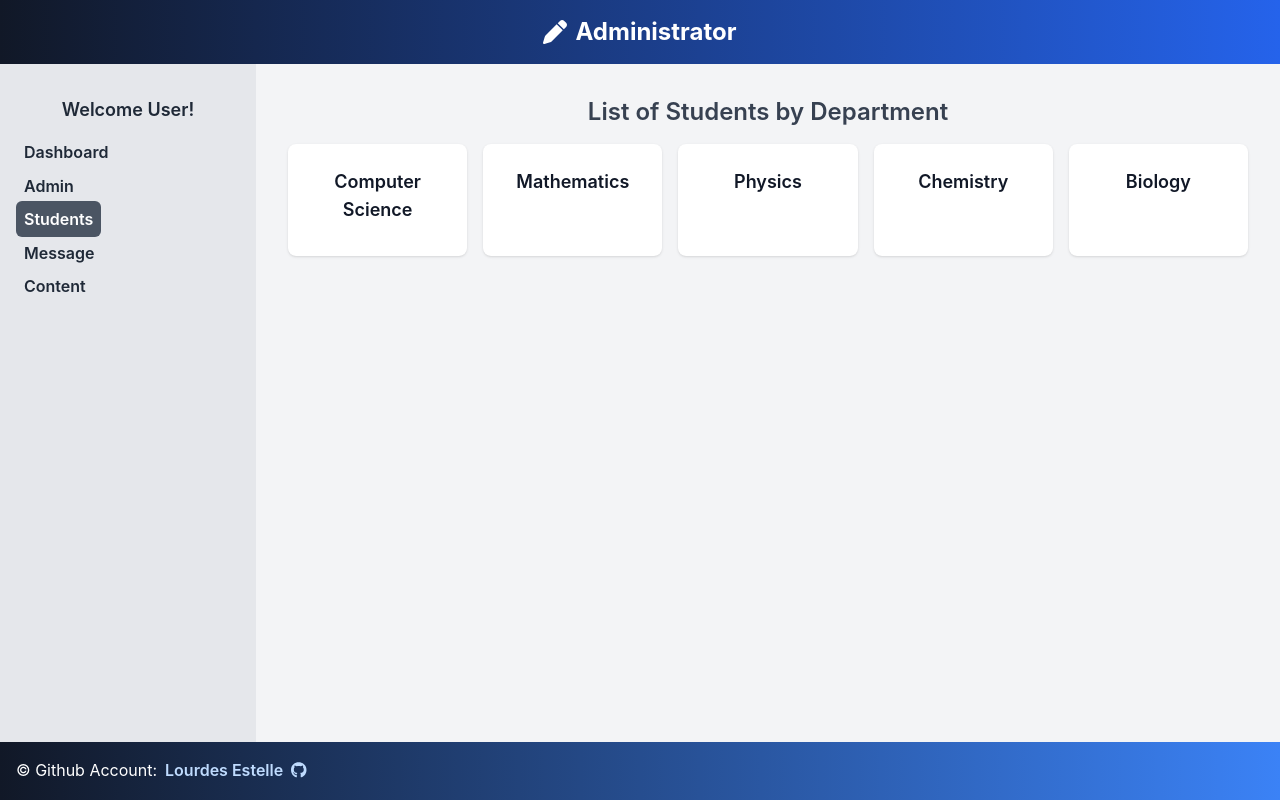
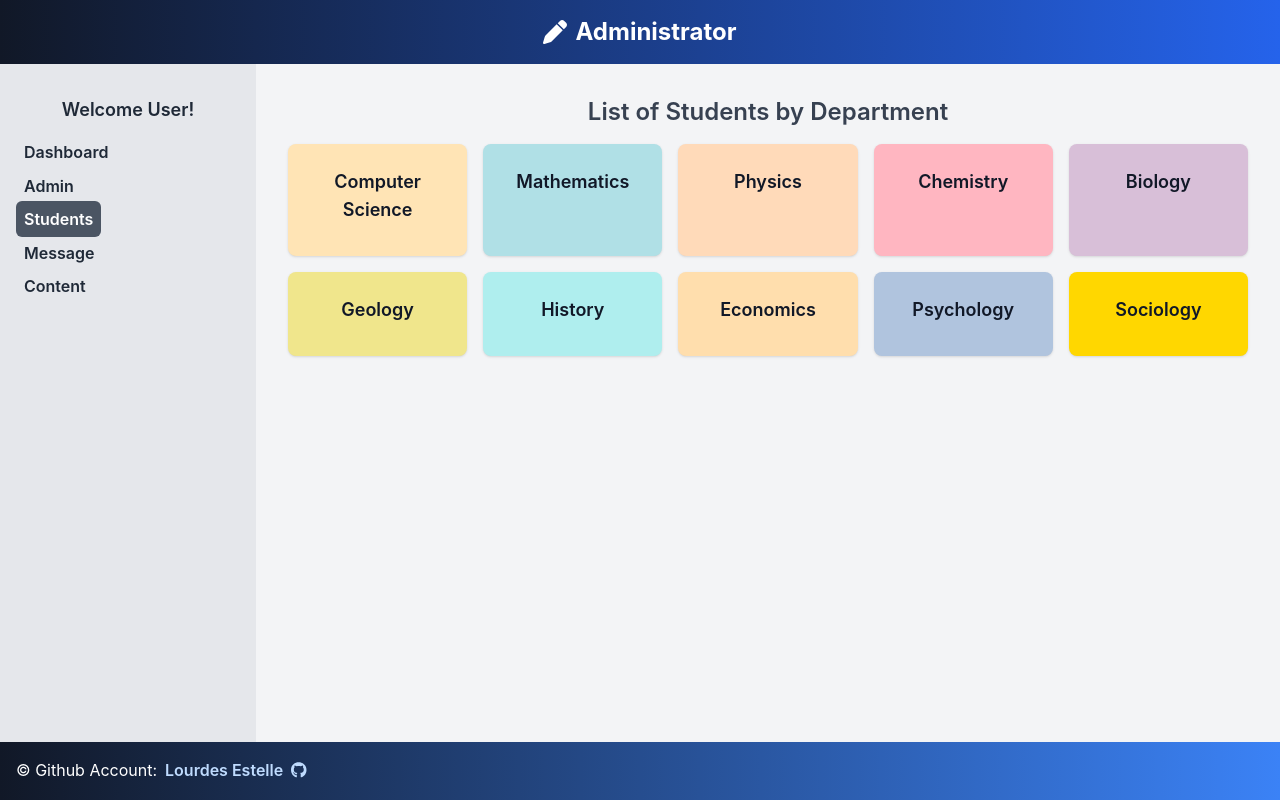
Before and after one commit to LourdesEstelle/reactJs, a React (Vite) app in the folder my-react-vite-app/: page /students in a window 1280 px wide. Built offline with nearby package versions, Linux system fonts and the light colour scheme.

Commit message:
Commitment

```diff
--- a/my-react-vite-app/src/components/Content.jsx
+++ b/my-react-vite-app/src/components/Content.jsx
@@ -85,7 +85,7 @@ class Content extends Component {
   render() {
     return (
       <main className="flex-1 bg-white p-8"> {}
-        <h2 className="text-gray-700 text-2xl font-semibold mb-4">Content</h2>
+        <h2 className="text-gray-700 text-2xl font-semibold mb-4">Faculty</h2>
         {}
         <Navigation />
         <Logo />
--- a/my-react-vite-app/src/components/Students.jsx
+++ b/my-react-vite-app/src/components/Students.jsx
@@ -1,80 +1,89 @@
 import React, { useState } from 'react';
 
 const Students = () => {
-  // State to manage the active department
-  const [activeDepartment, setActiveDepartment] = useState(null);
+  const [activeIndex, setActiveIndex] = useState(null);
 
-  // Dummy data for departments and students
   const departments = [
     {
       id: 1,
       name: 'Computer Science',
-      students: [
-        'John Doe', 'Alice Smith', 'Bob Johnson', 'Emma Brown', 'Michael Wilson', 'Sarah Davis', 'James Miller',
-        'Emma Garcia', 'David Martinez', 'Daniel White', 'Olivia Thompson', 'William Harris', 'Sophia Robinson',
-        'Ethan Clark', 'Ava Lewis', 'Mia Rodriguez', 'Noah Martinez', 'Isabella Thompson', 'Logan Garcia', 'Sophia Clark'
-      ],
+      color: '#FFE4B5', // Light Peach
+      students: ['John Doe', 'Alice Smith', 'Bob Johnson', 'Emma Brown', 'Michael Wilson', 'Sarah Davis', 'James Miller', 'Emma Garcia', 'David Martinez', 'Daniel White', 'Olivia Thompson', 'William Harris', 'Sophia Robinson', 'Ethan Clark', 'Ava Lewis', 'Mia Rodriguez', 'Noah Martinez', 'Isabella Thompson', 'Logan Garcia', 'Sophia Clark'],
     },
     {
       id: 2,
       name: 'Mathematics',
-      students: [
-        'Emily Brown', 'Michael Wilson', 'Sarah Davis', 'James Miller', 'Emma Garcia', 'David Martinez', 'Daniel White',
-        'Olivia Thompson', 'William Harris', 'Sophia Robinson', 'Ethan Clark', 'Ava Lewis', 'Mia Rodriguez', 'Noah Martinez',
-        'Isabella Thompson', 'Logan Garcia', 'Sophia Clark', 'Oliver Wilson', 'Amelia Harris', 'Benjamin Davis'
-      ],
+      color: '#B0E0E6', // Powder Blue
+      students: ['Emily Brown', 'Michael Wilson', 'Sarah Davis', 'James Miller', 'Emma Garcia', 'David Martinez', 'Daniel White', 'Olivia Thompson', 'William Harris', 'Sophia Robinson', 'Ethan Clark', 'Ava Lewis', 'Mia Rodriguez', 'Noah Martinez', 'Isabella Thompson', 'Logan Garcia', 'Sophia Clark', 'Oliver Wilson', 'Amelia Harris', 'Benjamin Davis'],
     },
     {
       id: 3,
       name: 'Physics',
-      students: [
-        'Daniel White', 'Olivia Thompson', 'William Harris', 'Sophia Robinson', 'Ethan Clark', 'Ava Lewis', 'Mia Rodriguez',
-        'Noah Martinez', 'Isabella Thompson', 'Logan Garcia', 'Sophia Clark', 'Oliver Wilson', 'Amelia Harris', 'Benjamin Davis',
-        'Emma Brown', 'Michael Wilson', 'Sarah Davis', 'James Miller', 'Emma Garcia', 'David Martinez'
-      ],
+      color: '#FFDAB9', // Peach Puff
+      students: ['Daniel White', 'Olivia Thompson', 'William Harris', 'Sophia Robinson', 'Ethan Clark', 'Ava Lewis', 'Mia Rodriguez', 'Noah Martinez', 'Isabella Thompson', 'Logan Garcia', 'Sophia Clark', 'Oliver Wilson', 'Amelia Harris', 'Benjamin Davis', 'Emma Brown', 'Michael Wilson', 'Sarah Davis', 'James Miller', 'Emma Garcia', 'David Martinez'],
     },
     {
       id: 4,
       name: 'Chemistry',
-      students: [
-        'Sophia Robinson', 'Ethan Clark', 'Ava Lewis', 'Mia Rodriguez', 'Noah Martinez', 'Isabella Thompson', 'Logan Garcia',
-        'Sophia Clark', 'Oliver Wilson', 'Amelia Harris', 'Benjamin Davis', 'Emma Brown', 'Michael Wilson', 'Sarah Davis',
-        'James Miller', 'Emma Garcia', 'David Martinez', 'Daniel White', 'Olivia Thompson', 'William Harris'
-      ],
+      color: '#FFB6C1', // Light Pink
+      students: ['Sophia Robinson', 'Ethan Clark', 'Ava Lewis', 'Mia Rodriguez', 'Noah Martinez', 'Isabella Thompson', 'Logan Garcia', 'Sophia Clark', 'Oliver Wilson', 'Amelia Harris', 'Benjamin Davis', 'Emma Brown', 'Michael Wilson', 'Sarah Davis', 'James Miller', 'Emma Garcia', 'David Martinez', 'Daniel White', 'Olivia Thompson', 'William Harris'],
     },
     {
       id: 5,
       name: 'Biology',
-      students: [
-        'Mia Rodriguez', 'Noah Martinez', 'Isabella Thompson', 'Logan Garcia', 'Sophia Clark', 'Oliver Wilson', 'Amelia Harris',
-        'Benjamin Davis', 'Emma Brown', 'Michael Wilson', 'Sarah Davis', 'James Miller', 'Emma Garcia', 'David Martinez', 'Daniel White',
-        'Olivia Thompson', 'William Harris', 'Sophia Robinson', 'Ethan Clark', 'Ava Lewis'
-      ],
+      color: '#D8BFD8', // Thistle
+      students: ['Mia Rodriguez', 'Noah Martinez', 'Isabella Thompson', 'Logan Garcia', 'Sophia Clark', 'Oliver Wilson', 'Amelia Harris', 'Benjamin Davis', 'Emma Brown', 'Michael Wilson', 'Sarah Davis', 'James Miller', 'Emma Garcia', 'David Martinez', 'Daniel White', 'Olivia Thompson', 'William Harris', 'Sophia Robinson', 'Ethan Clark', 'Ava Lewis'],
+    },
+    {
+      id: 6,
+      name: 'Geology',
+      color: '#F0E68C', // Khaki
+      students: ['Liam Smith', 'Ella Johnson', 'Ethan Brown', 'Olivia Wilson', 'Aiden Taylor', 'Madison Martinez', 'Mason Harris', 'Lily Jones', 'Logan Brown', 'Ava Moore', 'Lucas Anderson', 'Charlotte Lee', 'Jack Perez', 'Amelia King', 'Jacob Hall', 'Evelyn White', 'William Thompson', 'Harper Nelson', 'James Davis', 'Sophia Clark'],
+    },
+    {
+      id: 7,
+      name: 'History',
+      color: '#AFEEEE', // Pale Turquoise
+      students: ['Daniel Wilson', 'Grace Brown', 'Henry Lewis', 'Chloe Robinson', 'Samuel Johnson', 'Zoe Wright', 'David Hall', 'Victoria Green', 'Andrew Martinez', 'Natalie Perez', 'Christopher Moore', 'Avery Garcia', 'Julian Smith', 'Scarlett Clark', 'Thomas Hill', 'Brooklyn King', 'David Martinez', 'Joseph Anderson', 'Emily Baker', 'Benjamin Taylor'],
+    },
+    {
+      id: 8,
+      name: 'Economics',
+      color: '#FFDEAD', // Navajo White
+      students: ['Ethan Wilson', 'Abigail Harris', 'Alexander Thompson', 'Emily Davis', 'David Wilson', 'Samantha Johnson', 'John Clark', 'Sophie Hall', 'Matthew Brown', 'Hailey Wright', 'Lucas Martinez', 'Ava Perez', 'Jackson Anderson', 'Olivia Lewis', 'Daniel Smith', 'Elizabeth Martin', 'Gabriel Taylor', 'Addison Moore', 'Nicholas Lee', 'Lily Robinson'],
+    },
+    {
+      id: 9,
+      name: 'Psychology',
+      color: '#B0C4DE', // Light Steel Blue
+      students: ['Noah Brown', 'Chloe Williams', 'Ryan Harris', 'Madison Brown', 'Jackson Wilson', 'Ella Davis', 'Jacob Johnson', 'Grace Martinez', 'Carter Anderson', 'Mia Harris', 'Nathan Thompson', 'Evelyn Clark', 'Dylan Taylor', 'Zoe Garcia', 'Luke Robinson', 'Hannah Lewis', 'Isaac White', 'Lily Green', 'Andrew Perez', 'Avery Hill'],
+    },
+    {
+      id: 10,
+      name: 'Sociology',
+      color: '#FFD700', // Gold
+      students: ['Sophia Martinez', 'William Davis', 'Amelia Clark', 'Ethan Jones', 'Olivia Moore', 'Logan Wilson', 'Abigail Taylor', 'Michael Harris', 'Ava Lewis', 'James Martin', 'Emma Thompson', 'Lucas Wright', 'Grace Anderson', 'Daniel Perez', 'Lily Johnson', 'Jackson Baker', 'Mia Hall', 'Samuel King', 'Chloe Allen', 'Benjamin Lee'],
     },
   ];
 
-
-  // Function to toggle active department
-  const toggleDepartment = (e, departmentId) => {
-    e.stopPropagation(); // Stop event propagation
-    setActiveDepartment(activeDepartment === departmentId ? null : departmentId);
+  const toggleDepartment = (index) => {
+    setActiveIndex((prevIndex) => (prevIndex === index ? null : index));
   };
 
   return (
     <main className="flex-1 bg-gray-100 p-8">
       <h2 className="text-center text-gray-700 text-2xl font-semibold mb-4">List of Students by Department</h2>
-      <div className="grid grid-cols-1 md:grid-cols-3 lg:grid-cols-5 gap-4">
-        {departments.map((department) => (
+      <div className="grid grid-cols-1 md
+:grid-cols-3 lg:grid-cols-5 gap-4">
+{departments.map((department, index) => (
   <div
     key={department.id}
-            className={`bg-white shadow rounded-lg p-6 cursor-pointer transition duration-300 ease-in-out transform hover:bg-blue-100 hover:-translate-y-1 ${
-              activeDepartment === department.id ? 'border border-blue-500' : ''
-            }`}
-            onClick={(e) => toggleDepartment(e, department.id)} // Pass the event and department id to the toggle function
+    className={`bg-white shadow rounded-lg p-6 cursor-pointer transition duration-300 ease-in-out transform hover:bg-blue-100 hover:-translate-y-1 ${activeIndex === index ? 'border border-blue-500' : ''}`}
+    style={{ backgroundColor: department.color }}
+    onClick={() => toggleDepartment(index)}
   >
     <h3 className="text-lg font-semibold mb-2 text-center text-gray-900">{department.name}</h3>
-            {/* Show students only if the department is active */}
-            {activeDepartment === department.id && (
+    {activeIndex === index && (
       <ul className="list-disc list-inside text-gray-700">
         {department.students.map((student, index) => (
           <li key={index}>{student}</li>
```
Lines whose indentation alone changed are shown as unchanged.
